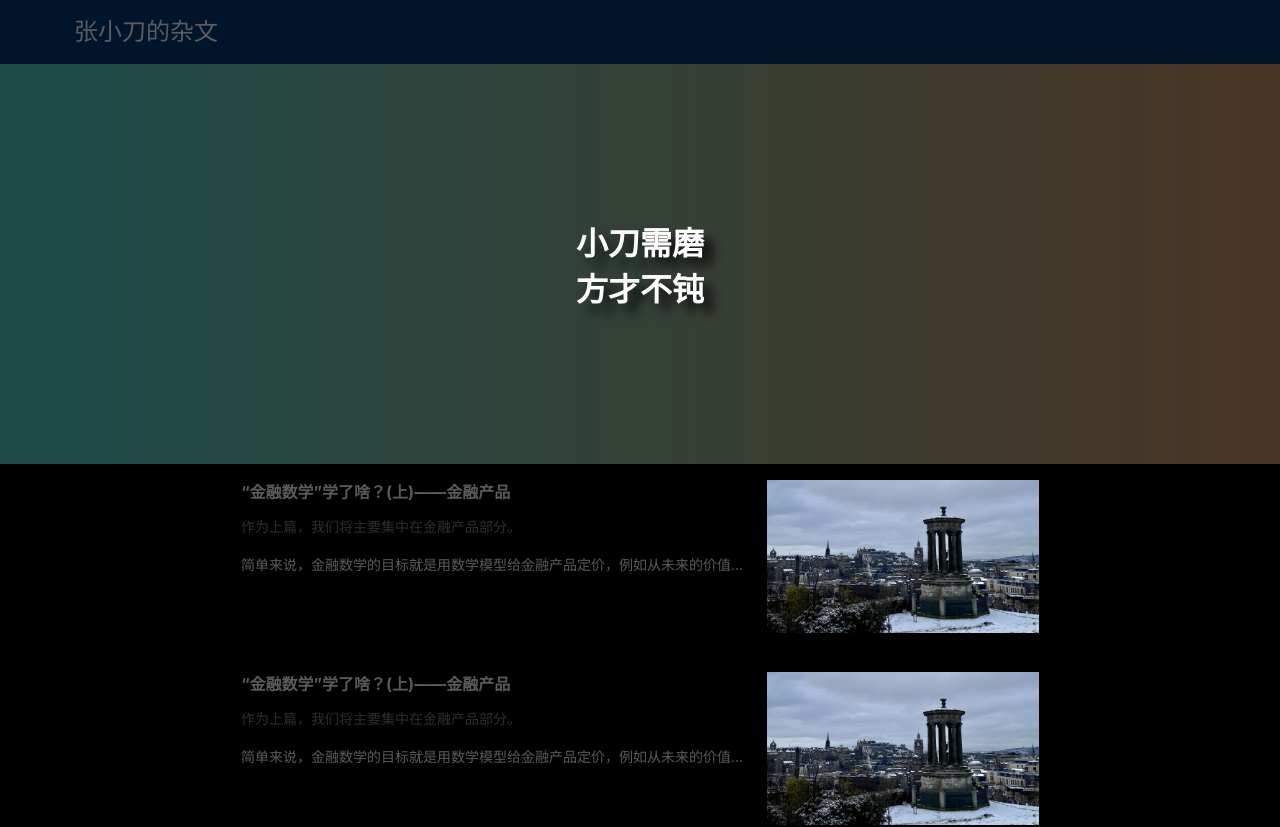
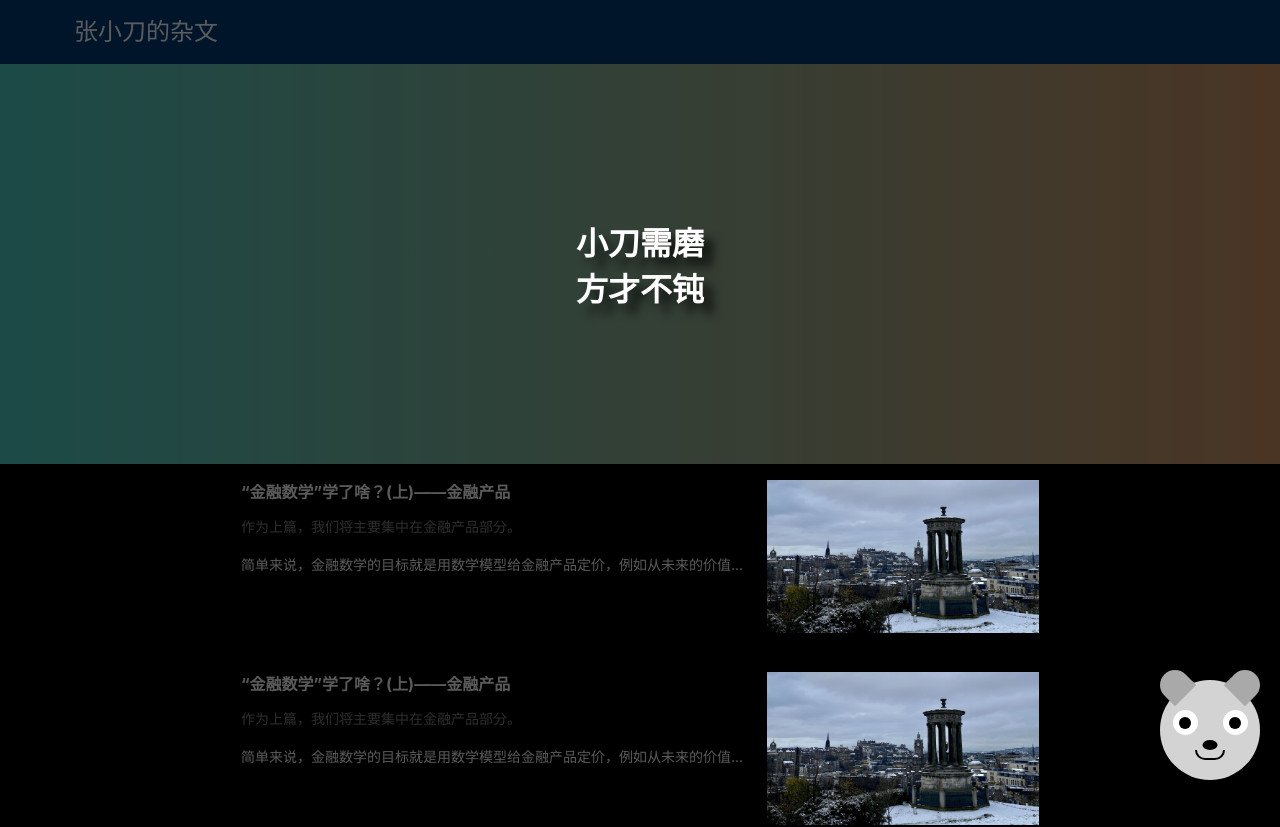
Before and after one commit to coderzzy/coderzzy.github.io, a React (Create React App) app: page / in a window 1280 px wide. Shown: the top 827 px of the page. Built offline with nearby package versions, Linux system fonts and the light colour scheme.

Commit message:
feat: 右下角狗头助手

```diff
--- /dev/null
+++ b/src/components/FloatingAssistant/HuskyAssistant.module.less
@@ -0,0 +1,92 @@
+.huskyContainer {
+    position: fixed;
+    bottom: 20px;
+    right: 20px;
+    z-index: 1000;
+  }
+
+  .huskyHead {
+    width: 100px;
+    height: 100px;
+    background-color: #d3d3d3;
+    border-radius: 50%;
+    cursor: pointer;
+    transition: transform 0.3s ease;
+
+    &:hover {
+      transform: scale(1.1);
+    }
+  }
+
+  .huskyFace {
+    position: relative;
+    width: 100%;
+    height: 100%;
+  }
+
+  .huskyEars {
+    position: absolute;
+    top: -10px;
+    left: 0;
+    right: 0;
+    display: flex;
+    justify-content: space-between;
+
+    .leftEar {
+      width: 30px;
+      height: 30px;
+      background-color: #a9a9a9;
+      border-radius: 50% 50% 0 0;
+      transform: rotate(-45deg);
+    }
+
+    .rightEar {
+      width: 30px;
+      height: 30px;
+      background-color: #a9a9a9;
+      border-radius: 50% 50% 0 0;
+      transform: rotate(45deg);
+    }
+  }
+
+  .huskyNose {
+    position: absolute;
+    bottom: 30px;
+    left: 50%;
+    transform: translateX(-50%);
+    width: 15px;
+    height: 10px;
+    background-color: #000;
+    border-radius: 50%;
+  }
+
+  .huskyMouth {
+    position: absolute;
+    bottom: 20px;
+    left: 50%;
+    transform: translateX(-50%);
+    width: 30px;
+    height: 10px;
+    border-radius: 0 0 15px 15px;
+    border: 2px solid #000;
+    border-top: none;
+  }
+
+  .feedbackPopup {
+    position: absolute;
+    bottom: 110px;
+    right: 0;
+    background-color: white;
+    padding: 10px;
+    border-radius: 5px;
+    box-shadow: 0 2px 10px rgba(0, 0, 0, 0.1);
+  }
+
+  .feedbackLink {
+    color: #007bff;
+    text-decoration: none;
+
+    &:hover {
+      text-decoration: underline;
+    }
+  }
--- /dev/null
+++ b/src/components/FloatingAssistant/HuskyAssistant.tsx
@@ -0,0 +1,37 @@
+'use client'
+
+import React, { useState } from 'react'
+import HuskyEyes from './HuskyEyes'
+import styles from './HuskyAssistant.module.less'
+
+const HuskyAssistant: React.FC = () => {
+  const [isExpanded, setIsExpanded] = useState(false)
+
+  return (
+    <div className={styles.huskyContainer}>
+      <div
+        className={styles.huskyHead}
+        // onClick={() => setIsExpanded(!isExpanded)}
+      >
+        <div className={styles.huskyFace}>
+          <div className={styles.huskyEars}>
+            <div className={styles.leftEar}></div>
+            <div className={styles.rightEar}></div>
+          </div>
+          <HuskyEyes />
+          <div className={styles.huskyNose}></div>
+          <div className={styles.huskyMouth}></div>
+        </div>
+      </div>
+      {isExpanded && (
+        <div className={styles.feedbackPopup}>
+          <a href="/feedback" className={styles.feedbackLink}>
+            Give us feedback
+          </a>
+        </div>
+      )}
+    </div>
+  )
+}
+
+export default HuskyAssistant
--- /dev/null
+++ b/src/components/FloatingAssistant/HuskyEyes.module.less
@@ -0,0 +1,26 @@
+.huskyEyes {
+    position: absolute;
+    top: 30px;
+    left: 0;
+    right: 0;
+    display: flex;
+    justify-content: space-around;
+  }
+
+  .eye {
+    width: 25px;
+    height: 25px;
+    background-color: white;
+    border-radius: 50%;
+    display: flex;
+    justify-content: center;
+    align-items: center;
+  }
+
+  .pupil {
+    width: 12px;
+    height: 12px;
+    background-color: #000;
+    border-radius: 50%;
+    transition: transform 0.1s ease;
+  }
--- /dev/null
+++ b/src/components/FloatingAssistant/HuskyEyes.tsx
@@ -0,0 +1,49 @@
+'use client'
+
+import React, { useState, useEffect } from 'react'
+import styles from './HuskyEyes.module.less'
+
+const HuskyEyes: React.FC = () => {
+  const [mousePosition, setMousePosition] = useState({ x: 0, y: 0 })
+
+  useEffect(() => {
+    const handleMouseMove = (e: MouseEvent) => {
+      setMousePosition({ x: e.clientX, y: e.clientY })
+    }
+
+    window.addEventListener('mousemove', handleMouseMove)
+
+    return () => {
+      window.removeEventListener('mousemove', handleMouseMove)
+    }
+  }, [])
+
+  const calculateEyePosition = (eyeId: string): React.CSSProperties => {
+    const eye = document.getElementById(eyeId)
+    if (!eye) return {}
+
+    const rect = eye.getBoundingClientRect()
+    const eyeCenterX = rect.left + rect.width / 2
+    const eyeCenterY = rect.top + rect.height / 2
+
+    const angle = Math.atan2(mousePosition.y - eyeCenterY, mousePosition.x - eyeCenterX)
+    const distance = Math.min(3, Math.hypot(mousePosition.x - eyeCenterX, mousePosition.y - eyeCenterY) / 20)
+
+    return {
+      transform: `translate(${Math.cos(angle) * distance}px, ${Math.sin(angle) * distance}px)`
+    }
+  }
+
+  return (
+    <div className={styles.huskyEyes}>
+      <div id="leftEye" className={styles.eye}>
+        <div className={styles.pupil} style={calculateEyePosition('leftEye')}></div>
+      </div>
+      <div id="rightEye" className={styles.eye}>
+        <div className={styles.pupil} style={calculateEyePosition('rightEye')}></div>
+      </div>
+    </div>
+  )
+}
+
+export default HuskyEyes
--- a/src/pages/MainPage.tsx
+++ b/src/pages/MainPage.tsx
@@ -3,6 +3,7 @@ import styles from './MainPage.module.less'
 import { Layout, Card } from 'antd';
 import GlobalHeader from '../components/GlobalHeader'
 import BlogList from '../components/BlogList'
+import FloatingAssistant from '../components/FloatingAssistant/HuskyAssistant'
 
 const { Header, Content, Sider } = Layout;
 
@@ -25,6 +26,7 @@ const MainPage: React.FC<MainPageProps> = ({ }) => {
                     <BlogList />
                 </div>
             </Content>
+            <FloatingAssistant />
         </Layout>
     );
 }
```
